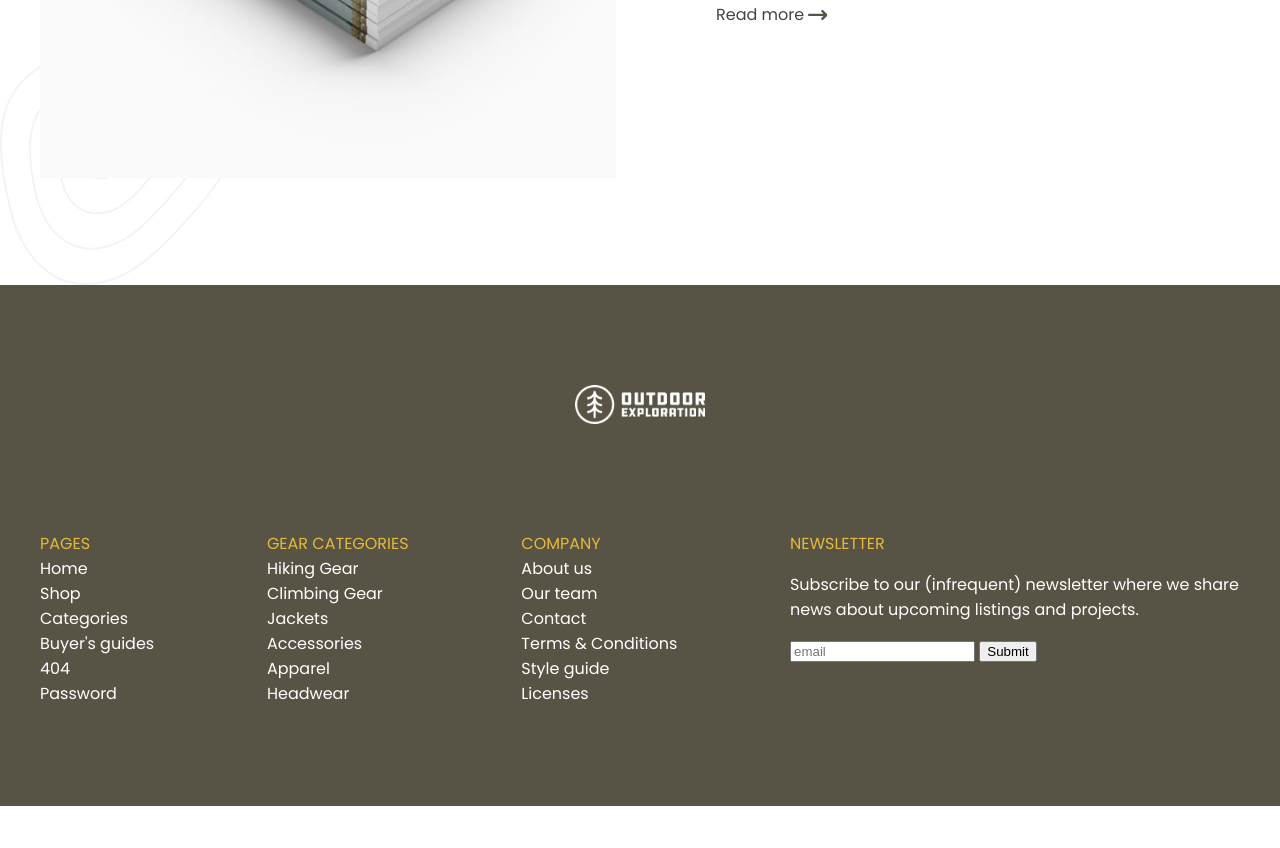
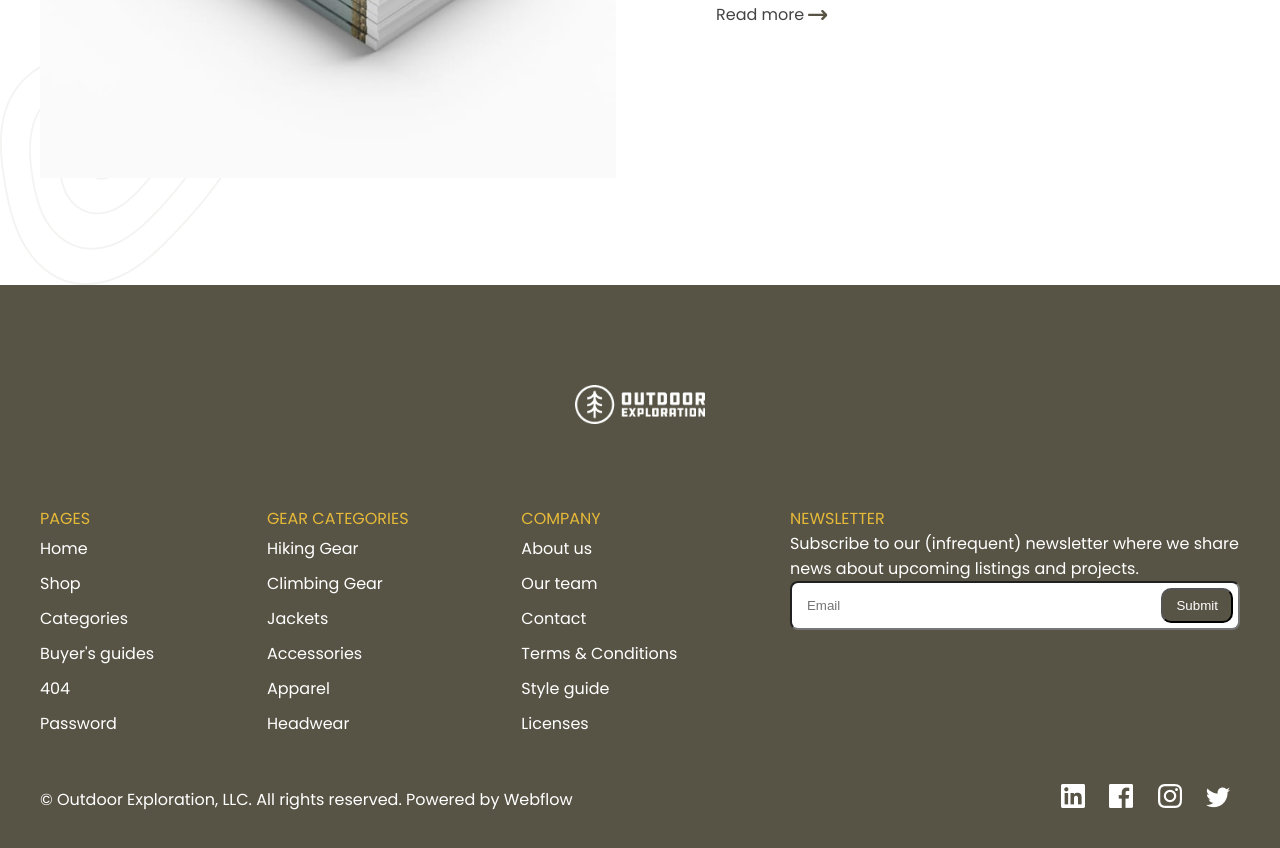
Before and after one commit to dmitriy-stativka/outdoor, a plain HTML site: page index.html in a window 1280 px wide. Shown: the part 6394-7242 px from the top of the page. Before the commit the page ends 7200 px from the top, so only its background shows below. Drawn offline with Linux system fonts and the light colour scheme.

Commit message:
footer almost done(mac)

```diff
--- a/css/style.css
+++ b/css/style.css
@@ -452,6 +452,8 @@ li{
 .footer_logo{
     display: flex;
     justify-content: center;
+    margin: 0 0 75px 0;
+    /* если пишешь падинг эффект тот же */
 }
 
 .footer_menu{
@@ -466,12 +468,54 @@ li{
     color: #FFFFFF;
 }
 
-.footer_imput{
+.footer_menu-list1{
+    padding: 5px 0;
+}
+
+.footer_input{
     max-width: 450px;
     width: 100%s;
 }
-.imput_text{
+.input_text{
     color: white;
+    margin: 0px;
+}
+
+.footer_input-info{
+    display: flex;
+    justify-content: space-between;
+    position: relative;
+}
+
+.input_email{
+    width: 450px;
+    border-radius: 8px;
+    padding: 15px;
+}
+
+.footer_input-button{
+    position: absolute;
+    right: 7px;
+    bottom: 7px;
+    background: #575445;
+    color: white;
+    padding: 8px 13px;
+    border-radius: 10px;
+}
+
+.copyright{
+    display: flex;
+    justify-content: space-between;
+    align-items: center;
+    margin: 30px 0;
+}
+
+.copyright_text{
+    color: white;
+}
+
+.copyright_images-1{
+    padding: 10px;
 }
 
 
--- a/index.html
+++ b/index.html
@@ -359,7 +359,7 @@
     </main>
     <footer class="footer gap-top gap-bottom">
         <div class="container">
-            <div class="footer_logo gap-bottom">
+            <div class="footer_logo">
                 <a class="logo" href="/">
                     <img src="./images/footer/logo.png" alt="Logo">
                 </a>
@@ -369,51 +369,59 @@
                 <div class="footer_menu-item">
                     <span class="pre-title footer_span">Pages</span>
                     <ul class="footer_menu-list">
-                        <li>Home</li>
-                        <li>Shop</li>
-                        <li>Categories</li>
-                        <li>Buyer's guides</li>
-                        <li>404</li>
-                        <li>Password</li>
+                        <li class="footer_menu-list1">Home</li>
+                        <li class="footer_menu-list1">Shop</li>
+                        <li class="footer_menu-list1">Categories</li>
+                        <li class="footer_menu-list1">Buyer's guides</li>
+                        <li class="footer_menu-list1">404</li>
+                        <li class="footer_menu-list1">Password</li>
                     </ul>
                 </div>
                 <div class="footer_menu-item">
                     <span class="pre-title">Gear categories</span>
                     <ul class="footer_menu-list">
-                        <li>Hiking Gear</li>
-                        <li>Climbing Gear</li>
-                        <li>Jackets</li>
-                        <li>Accessories</li>
-                        <li>Apparel</li>
-                        <li>Headwear</li>
+                        <li class="footer_menu-list1">Hiking Gear</li>
+                        <li class="footer_menu-list1">Climbing Gear</li>
+                        <li class="footer_menu-list1">Jackets</li>
+                        <li class="footer_menu-list1">Accessories</li>
+                        <li class="footer_menu-list1">Apparel</li>
+                        <li class="footer_menu-list1">Headwear</li>
                     </ul>
                 </div>
                 <div class="footer_menu-item">
                     <span class="pre-title">Company</span>
                     <ul class="footer_menu-list">
-                        <li>About us</li>
-                        <li>Our team</li>
-                        <li>Contact</li>
-                        <li>Terms & Conditions</li>
-                        <li>Style guide</li>
-                        <li>Licenses</li>
+                        <li class="footer_menu-list1">About us</li>
+                        <li class="footer_menu-list1">Our team</li>
+                        <li class="footer_menu-list1">Contact</li>
+                        <li class="footer_menu-list1">Terms & Conditions</li>
+                        <li class="footer_menu-list1">Style guide</li>
+                        <li class="footer_menu-list1">Licenses</li>
                     </ul>
                 </div>
 
-                <div class="footer_imput">
+                <div class="footer_input">
                     <span class="pre-title">Newsletter</span>
-                    <p class="imput_text">Subscribe to our (infrequent) newsletter where we share news about upcoming listings and projects.</p>
+                    <p class="input_text">Subscribe to our (infrequent) newsletter where we share news about upcoming listings and projects.</p>
+                    <!-- Внизу ссылка куда будет выслана форма ? -->
                     <form action="">
-                        <input type="email" placeholder="email">
-                        <button>Submit</button>
+                        <div class="footer_input-info">
+                            <input class="input_email" type="email" placeholder="Email">
+                            <button class="footer_input-button">Submit</button>
+                        </div>
                     </form>
                 </div>
             </div>
 
-            <div class="copirate">
-
+            <div class="copyright">
+                <p class="copyright_text">&copy; Outdoor Exploration, LLC. All rights reserved. Powered by Webflow</p>
+                <div class="copyright_images">
+                    <img class="copyright_images-1" src="./images/footer/in.png" alt="in">
+                    <img class="copyright_images-1" src="./images/footer/facebook.png" alt="facebook">
+                    <img class="copyright_images-1" src="./images/footer/instagram.png" alt="instagram">
+                    <img class="copyright_images-1" src="./images/footer/twitter.png" alt="twitter">
+                </div>
             </div>
-
         </div>
     </footer>
 </body>
```
